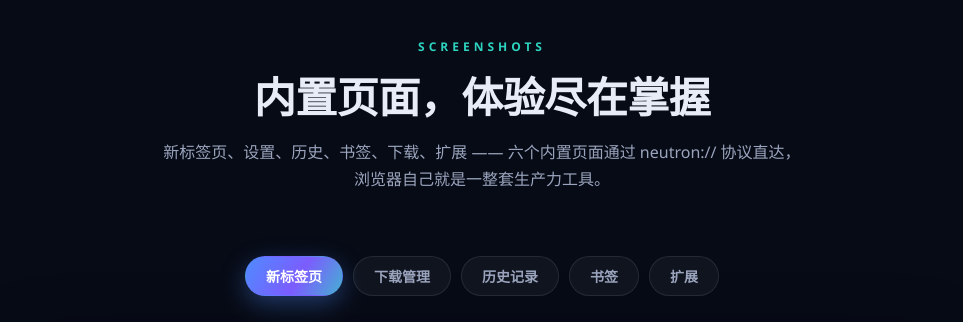
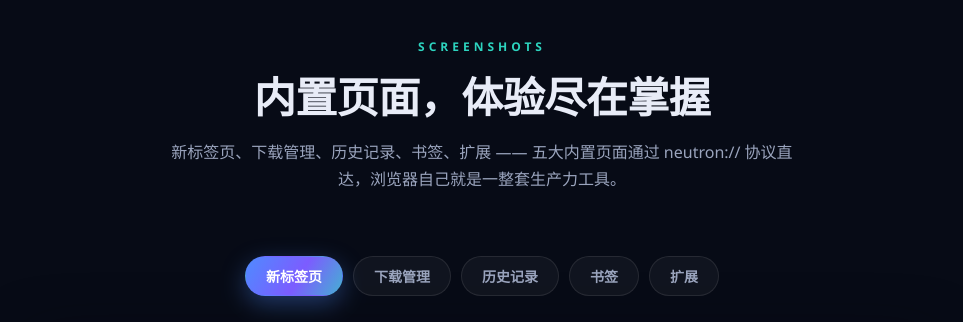
Before and after one commit to 2818194829/neutron-browser-site, a plain HTML site: page index.html in a window 1280 px wide. Shown: the part 3500-3822 px from the top of the page, without its empty margins (158-1121 px from the left). Drawn offline with Linux system fonts and the light colour scheme.

Commit message:
修复官网信息:README残留v1.8.2更新为v1.8.3、预览描述改为五大内置页面

```diff
--- a/index.html
+++ b/index.html
@@ -291,7 +291,7 @@
     <div class="section__head reveal">
       <span class="section__eyebrow">SCREENSHOTS</span>
       <h2 class="section__title">内置页面，体验尽在掌握</h2>
-      <p class="section__desc">新标签页、设置、历史、书签、下载、扩展 —— 六个内置页面通过 neutron:// 协议直达，浏览器自己就是一整套生产力工具。</p>
+      <p class="section__desc">新标签页、下载管理、历史记录、书签、扩展 —— 五大内置页面通过 neutron:// 协议直达，浏览器自己就是一整套生产力工具。</p>
     </div>
 
     <div class="preview reveal">
```
Also changed, not shown: README.md.
